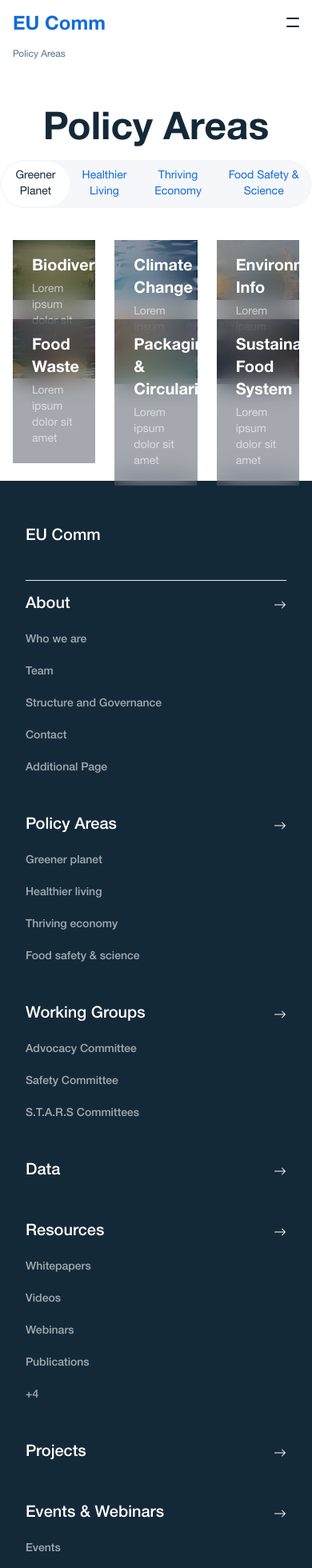
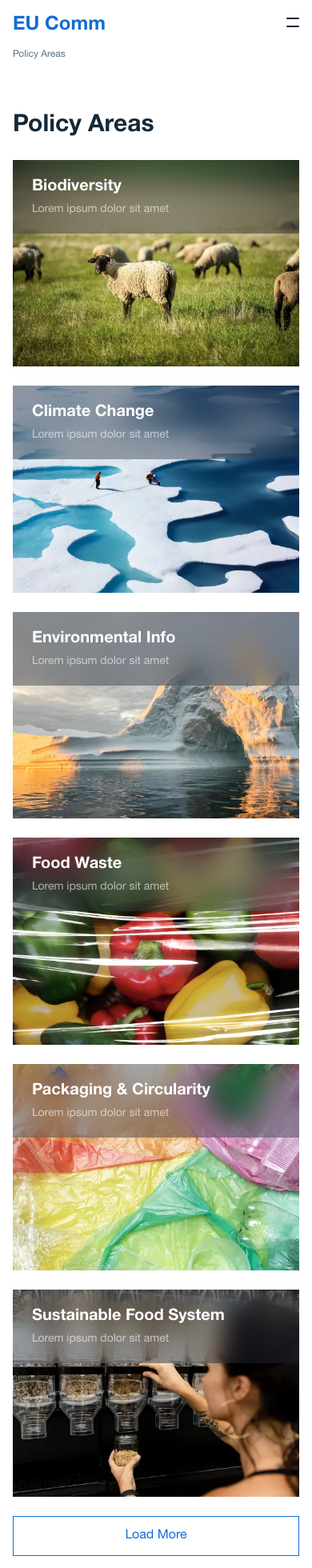
Before and after one commit to arpitgupta1214/eucomm, a Next.js app: page /policy-areas in a window 390 px wide. Shown: the top 1960 px of the page at 80% size. Built offline with nearby package versions, Linux system fonts and the light colour scheme; what calendar-dates would draw is missing.

Commit message:
policy areas  page mobile

```diff
--- a/components/Footer/Footer.jsx
+++ b/components/Footer/Footer.jsx
@@ -1,6 +1,7 @@
 import CustomIcon from "components/CustomIcon";
 import SocialLinks from "components/SocialLinks/SocialLinks";
 import React from "react";
+import { useSelector } from "react-redux";
 
 const Subpage = ({ subpage }) => (
   <div className="mt-5 text-sm font-medium opacity-60">{subpage.name}</div>
@@ -28,8 +29,9 @@ const Subpages = ({ subpages }) => {
 };
 
 const Footer = ({ config }) => {
+  const isMobile = useSelector((state) => state.ui.isMobile);
   return (
-    <div className="mt-auto bg-skin-dark pt-14 flex items-center">
+    <div className="mt-auto bg-skin-dark pt-14 flex items-center justify-center">
       <div className="flex flex-wrap text-white content-md px-4">
         <div className="w-full flex flex-col md:flex-row">
           <div className="mb-4 md:mb-0 flex-shrink-0 whitespace-nowrap text-xl font-medium pb-10 md:pb-0 border-b border-skin-base md:border-none">
@@ -53,7 +55,11 @@ const Footer = ({ config }) => {
         <div className="w-full flex flex-col md:flex-row-reverse md:items-center justify-between py-5 md:border-t md:border-skin-light">
           {/* social */}
           <div className="mb-6 md:mb-0 w-full md:w-auto">
-            <SocialLinks links={config.socialLinks} />
+            <SocialLinks
+              links={config.socialLinks}
+              w={isMobile && 6}
+              full={isMobile}
+            />
           </div>
 
           <span className="text-xs opacity-60">{config.copyrightText}</span>
--- a/components/SocialLinks/SocialLinks.jsx
+++ b/components/SocialLinks/SocialLinks.jsx
@@ -29,10 +29,12 @@ const SocialLinks = ({ links, color, w, full }) => {
               />
             </div>
           ) : (
-            <CustomIcon
-              name={socialIcons[socialLink.name]}
-              className="text-sm"
-            />
+            <div className={`w-${w || 3} h-${w || 3}`}>
+              <CustomIcon
+                name={socialIcons[socialLink.name]}
+                className="w-full h-full"
+              />
+            </div>
           )}
         </button>
       ))}
--- a/data/policyAreas/data.json
+++ b/data/policyAreas/data.json
@@ -1,9 +1,6 @@
 {
   "pageHead": "Policy Areas",
-  "policyAreas": [
-    {
-      "name": "Greener Planet",
-      "slug": "greener-planet",
+  "loadMoreText": "Load More",
   "policies": [
     {
       "name": "Biodiversity",
@@ -64,13 +61,8 @@
         "width": 561,
         "height": 405
       }
-        }
-      ]
     },
-    {
-      "name": "Healthier Living",
-      "slug": "healthier-living",
-      "policies": [
+
     {
       "name": "Biodiversity",
       "description": "Lorem ipsum dolor sit amet",
@@ -80,13 +72,7 @@
         "width": 561,
         "height": 405
       }
-        }
-      ]
     },
-    {
-      "name": "Thriving Economy",
-      "slug": "thriving-economy",
-      "policies": [
     {
       "name": "Biodiversity",
       "description": "Lorem ipsum dolor sit amet",
@@ -96,13 +82,8 @@
         "width": 561,
         "height": 405
       }
-        }
-      ]
     },
-    {
-      "name": "Food Safety & Science",
-      "slug": "food-safety-n-science",
-      "policies": [
+
     {
       "name": "Biodiversity",
       "description": "Lorem ipsum dolor sit amet",
@@ -115,5 +96,3 @@
     }
   ]
 }
-  ]
-}
--- a/pages/policy-areas/index.jsx
+++ b/pages/policy-areas/index.jsx
@@ -3,37 +3,26 @@ import { useState } from "react";
 import Image from "next/image";
 
 const PolicyAreas = (props) => {
-  const [activePolicyArea, setActivePolicyArea] = useState(
-    props.policyAreas[0]
-  );
+  const [policies, setPolicies] = useState(props.policies.slice(0, 6));
+  const [morePolicies, setMorePolicies] = useState(true);
 
+  const loadMore = () => {
+    setPolicies(props.policies);
+    setMorePolicies(false);
+  };
   return (
     <div className="mt-16 flex flex-col items-center">
       {/* head */}
-      <div className="mb-3 font-bold text-5xl">{props.pageHead}</div>
-
-      {/* selector */}
-      <div className="mb-10 bg-skin-light rounded-full p-0.5 flex">
-        {props.policyAreas.map((policyArea, idx) => (
-          <button
-            key={`policy-area-${idx}`}
-            className={`py-2 px-3 rounded-full text-sm ${
-              activePolicyArea.slug === policyArea.slug
-                ? "text-skin-base bg-skin-base"
-                : "text-skin-highlight bg-none"
-            }`}
-            onClick={() => setActivePolicyArea(policyArea)}
-          >
-            {policyArea.name}
-          </button>
-        ))}
+      <div className="mb-6 content-md text-3xl md:text-5xl font-bold md:text-center">
+        {props.pageHead}
       </div>
 
       {/* policies */}
-      <div className="mb-32 content-md grid grid-cols-3 gap-6">
-        {activePolicyArea.policies.map((policy, idx) => (
+      <div className="mb-10 content-md flex flex-col">
+        <div className="mb-6 grid md:grid-cols-3 gap-6">
+          {policies.map((policy, idx) => (
             <div
-            key={`${activePolicyArea.slug}-policy-${idx}`}
+              key={`policy-${idx}`}
               className="w-full relative cursor-pointer"
             >
               {/* content */}
@@ -56,6 +45,17 @@ const PolicyAreas = (props) => {
             </div>
           ))}
         </div>
+
+        {/* load more */}
+        {morePolicies && (
+          <button
+            className="py-3 px-6 text-skin-highlight border border-skin-highlight"
+            onClick={loadMore}
+          >
+            {props.loadMoreText}
+          </button>
+        )}
+      </div>
     </div>
   );
 };
```
Lines whose indentation alone changed are shown as unchanged.
